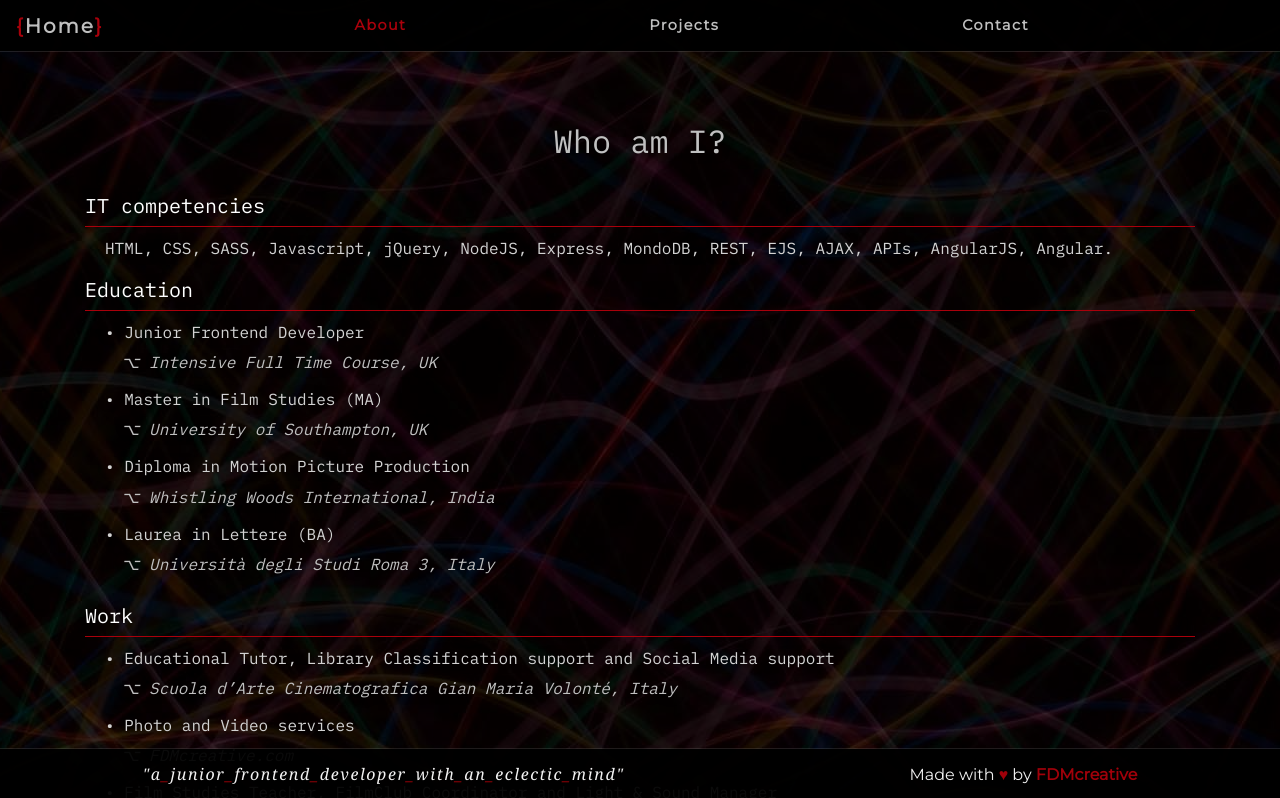
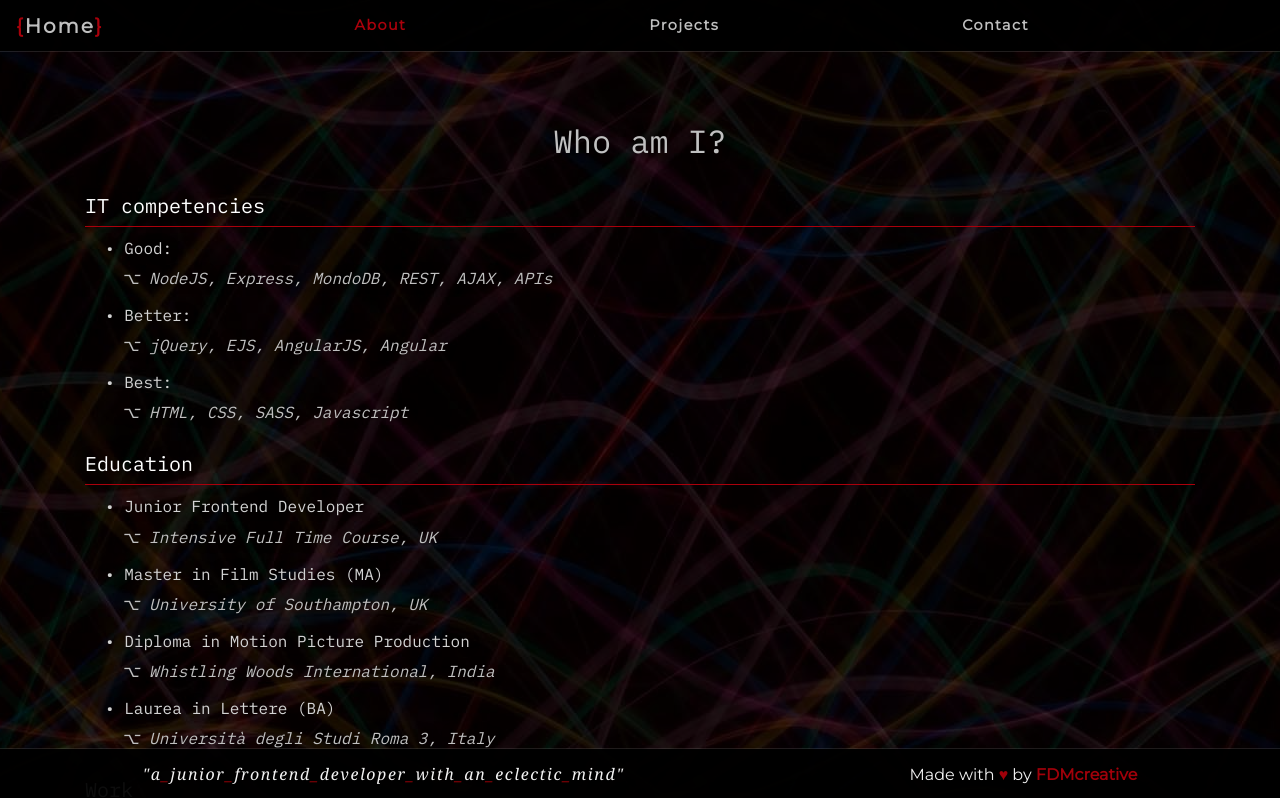
Before and after one commit to FDMcreative/FDMcoding, an Angular app: page /about in a window 1280 px wide. Shown: the top 798 px of the page. Built offline with nearby package versions, Linux system fonts and the light colour scheme.

Commit message:
set it compet

```diff
--- a/src/app/about/about.component.html
+++ b/src/app/about/about.component.html
@@ -9,7 +9,12 @@
     <div class="list-group list-group-flush">
       <h5>IT competencies</h5>
       <li class="list-group-item">
-        <h6>HTML, CSS, SASS, Javascript, jQuery, NodeJS, Express, MondoDB, REST, EJS, AJAX, APIs, AngularJS, Angular.</h6>
+        <h6><span>• </span>Good:</h6>
+        <p><span>⌥ </span>NodeJS, Express, MondoDB, REST, AJAX, APIs</p>
+        <h6><span>• </span>Better:</h6>
+        <p><span>⌥ </span>jQuery, EJS, AngularJS, Angular</p>
+        <h6><span>• </span>Best:</h6>
+        <p><span>⌥ </span>HTML, CSS, SASS, Javascript</p>
       </li>
     </div>
 
```
